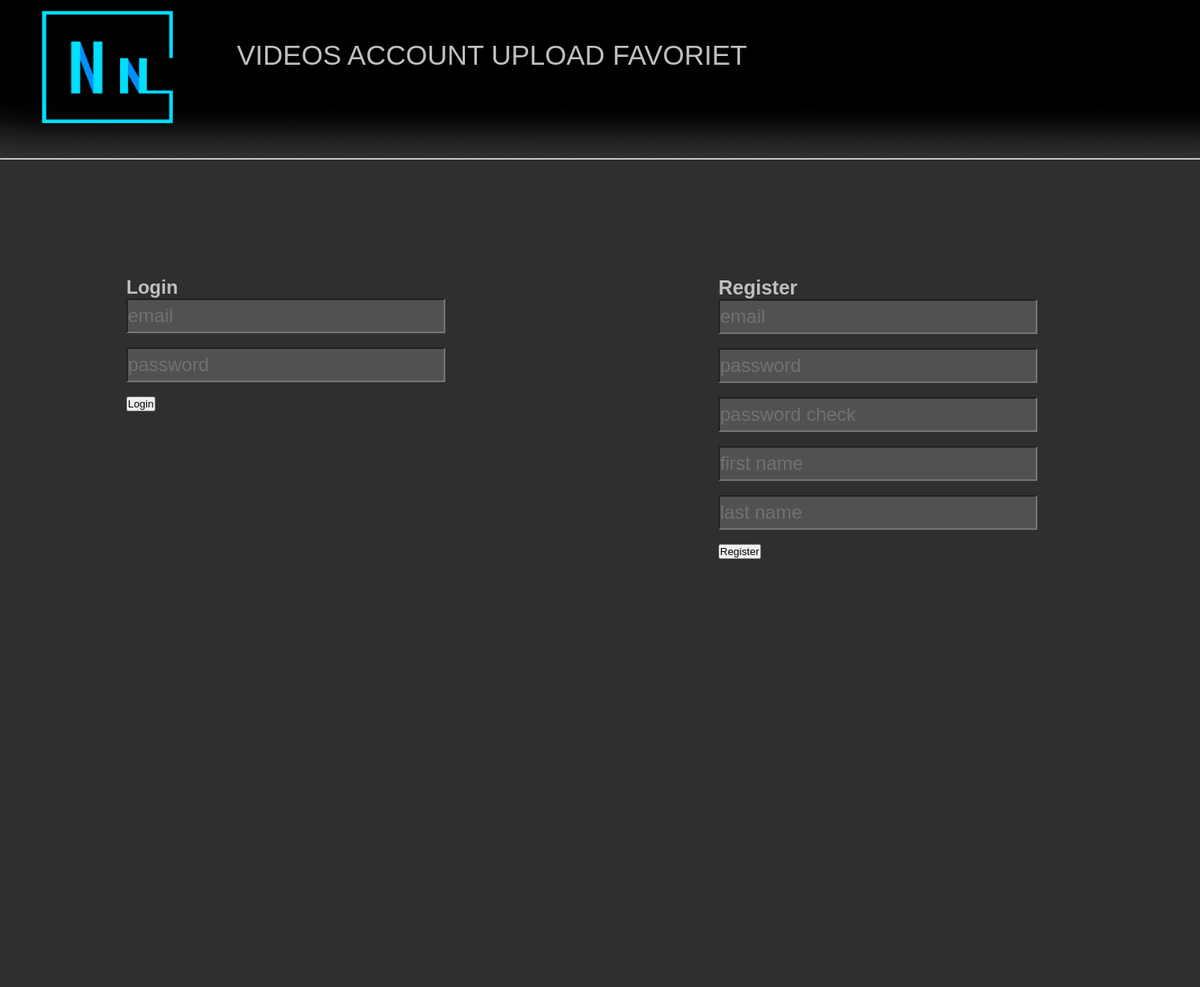
After one commit to Thejackalphantom/Netnix, a PHP site: page /Login.php in a window 1520 px wide. The commit adds this page. Shown: the whole page at 79% size. Run offline with PHP 8.4, Linux system fonts and the light colour scheme.

Commit message:
Content: Img map css map Login css and a global index css Include for the header and the login form with the register form

```diff
--- /dev/null
+++ b/Login.php
@@ -0,0 +1,38 @@
+<!DOCTYPE html>
+<!--
+Login page
+-->
+<html>
+    <head>
+        <meta charset="UTF-8">
+        <title>Netnix-Login</title>
+        <link rel="stylesheet" type="text/css" href="css/index.css">
+        <link rel="stylesheet" type="text/css" href="css/login.css">
+    </head>
+    <body>
+            <?php include ("includes/header.php");?>
+        <div id="loginContainer">
+            <div class="form">
+                <h2>Login</h2>
+                    <form method="POST" action="login.php">
+                        <p><input type="text" name="email" value="email" class="txtbox"><br><br></p>
+                        <p><input type="text" name="password" value="password" class="txtbox"><br><br></p>
+                        <input type="submit" value="Login">
+                    </form>
+            </div>
+
+
+            <div class="form">
+                <h3>Register</h3>
+                    <form method="POST" action="login.php">
+                        <p><input type="text" name="email" value="email" class="txtbox"><br><br></p>
+                        <p><input type="text" name="password" value="password" class="txtbox"><br><br></p>
+                        <p><input type="text" name="passwordcheck" value="password check" class="txtbox"><br><br></p>
+                        <p><input type="text" name="firstname" value="first name" class="txtbox"><br><br></p>
+                        <p><input type="text" name="lastname" value="last name" class="txtbox"><br><br></p>
+                        <input type="submit" value="Register">
+                    </form>
+            </div>
+        </div>
+    </body>
+</html>
--- /dev/null
+++ b/css/index.css
@@ -0,0 +1,65 @@
+
+/************Main Settings******************/
+
+*{
+    margin:0;
+    padding:0;
+}
+
+body {
+background-color: #2f2f2f;
+}
+
+hr{
+    color:#bfbfbf;
+}
+
+/************Header******************/
+
+#Wrap{
+    height: 1080px;
+    width: 100%;
+    background-color: #2f2f2f;
+}
+
+#header{
+    width:100%;
+    height:250px;
+}
+#headerInside{
+    background-image: url('img/fade.png');
+    background-repeat: repeat-y; /* for vertical repeat */
+    background-size: auto;
+    background-size: cover;
+
+    height:200px;
+}
+#logo{
+    height:200px;
+    widht:200px;
+    float: left;
+}
+#logoResize{
+    height:150px;
+    widht:150px;
+    padding-top: 10px;
+    padding-left: 50px;
+}
+#menu{
+
+    height: 150px;
+    width: auto;
+    padding-top:50px;
+    padding-left:300px;
+    font-size: 35px;
+    color: #bfbfbf;
+    font-family: Arial !important;
+    text-decoration: none;
+}
+
+.menu_remove{
+    text-decoration: none;
+    color: #bfbfbf;
+}
+
+/************Container******************/
--- /dev/null
+++ b/css/login.css
@@ -0,0 +1,35 @@
+
+/************login container******************/
+
+#loginContainer{
+    margin:0 auto;
+    height:1000px;
+    width:1500px;
+}
+body{
+    font-family: arial;
+}
+.form{
+    height:100px;
+    width:600px;
+    float:left;
+    padding-left:150px;
+    padding-top:100px;
+}
+form{
+    font-color:#bfbfbf;
+}
+h2{
+    color:#bfbfbf;
+}
+h3{
+    color:#bfbfbf;
+    font-size:25px;
+}
+.txtbox{
+     font-size:18pt;
+     height:40px;
+     width:400px;
+     background-color: #515151;
+     color: #717171;
+    }
--- /dev/null
+++ b/includes/header.php
@@ -0,0 +1,25 @@
+      <?php
+            echo "<div id='header'>
+                    <div id='headerInside'>
+                        <div id='logo'>
+                            <img src='img/logo.png' id='logoResize'>
+                        </div>
+                        <div id='menu'>
+                            <ul>
+                                <o><a href='dummylink'class='menu_remove'>VIDEOS</a></o>
+                                <o><a href='dummylink'class='menu_remove'>ACCOUNT</a></o>
+                                <o><a href='dummylink'class='menu_remove'>UPLOAD</a></o>
+                                <o><a href='dummylink'class='menu_remove'>FAVORIET</a></o>
+                            </ul>
+                        </div>
+                    </div>
+                    <hr></hr>
+                </div>";
+            echo"
+
+
+
+                    ";
+
+
+      ?>
```
Also changed, not shown: index.php (+10 -1 lines), css/img/fade.png (added), img/fade.png (added), img/logo.png (added).
